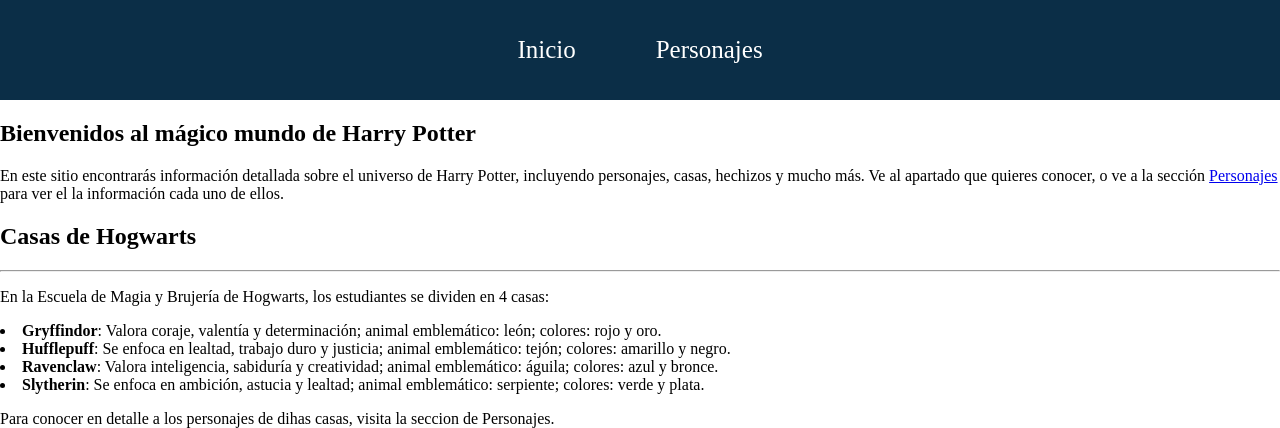
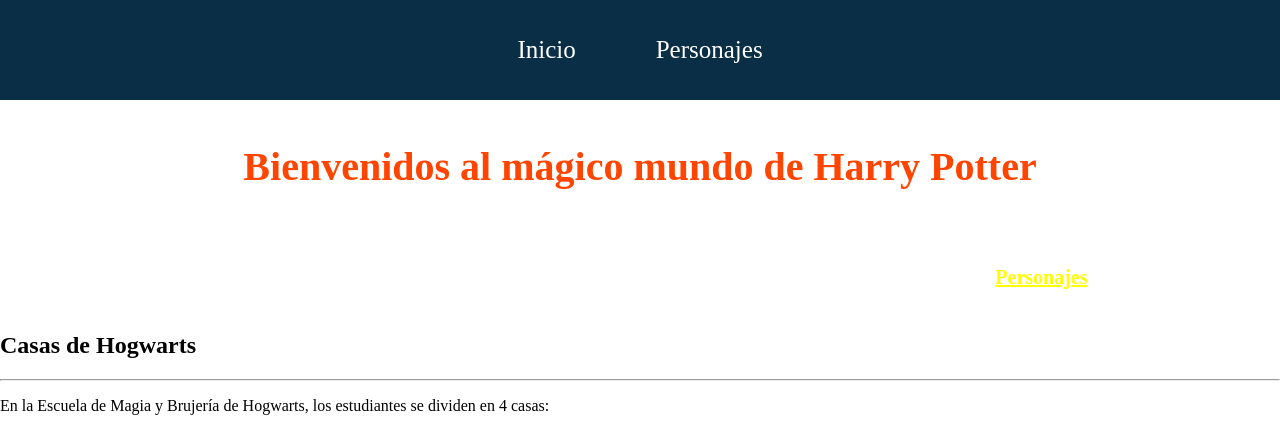
Before and after one commit to faustominora/tp2, a plain HTML site: page index.html in a window 1280 px wide. Shown: the top 428 px of the page. Drawn offline with Linux system fonts and the light colour scheme.

Commit message:
personalizacion de la introduccion

```diff
--- a/css/style.css
+++ b/css/style.css
@@ -34,3 +34,34 @@ nav ul li a:hover {
     color: yellow;
     transition: ease;
 }
+
+
+/* PERZONALIZACION DE LA INTRODUCCION */
+
+.intro {
+    width: 70%;
+    margin: 0 auto;
+}
+
+.subtitulo {
+    padding-top: 20px;
+    text-align: center;
+    color: black;
+}
+
+h1{
+    text-align: center;
+    font-size: 40px;
+    padding-top: 10px;
+    color:orangered;
+}
+
+.intro p{
+    font-size: 20px;
+    color: white;
+    font-weight:bold
+}
+
+.intro a{
+    color:yellow;
+}
```
